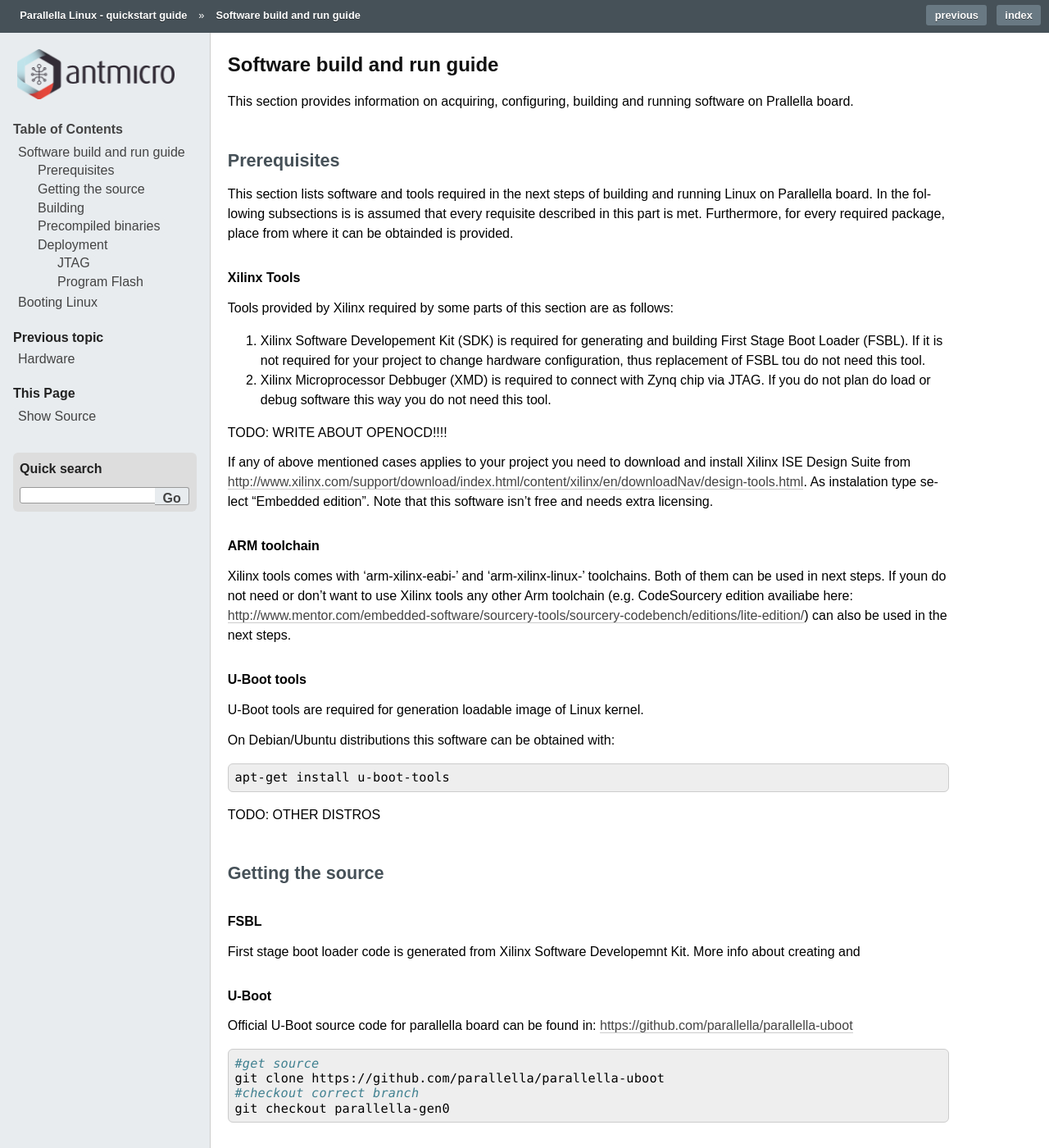
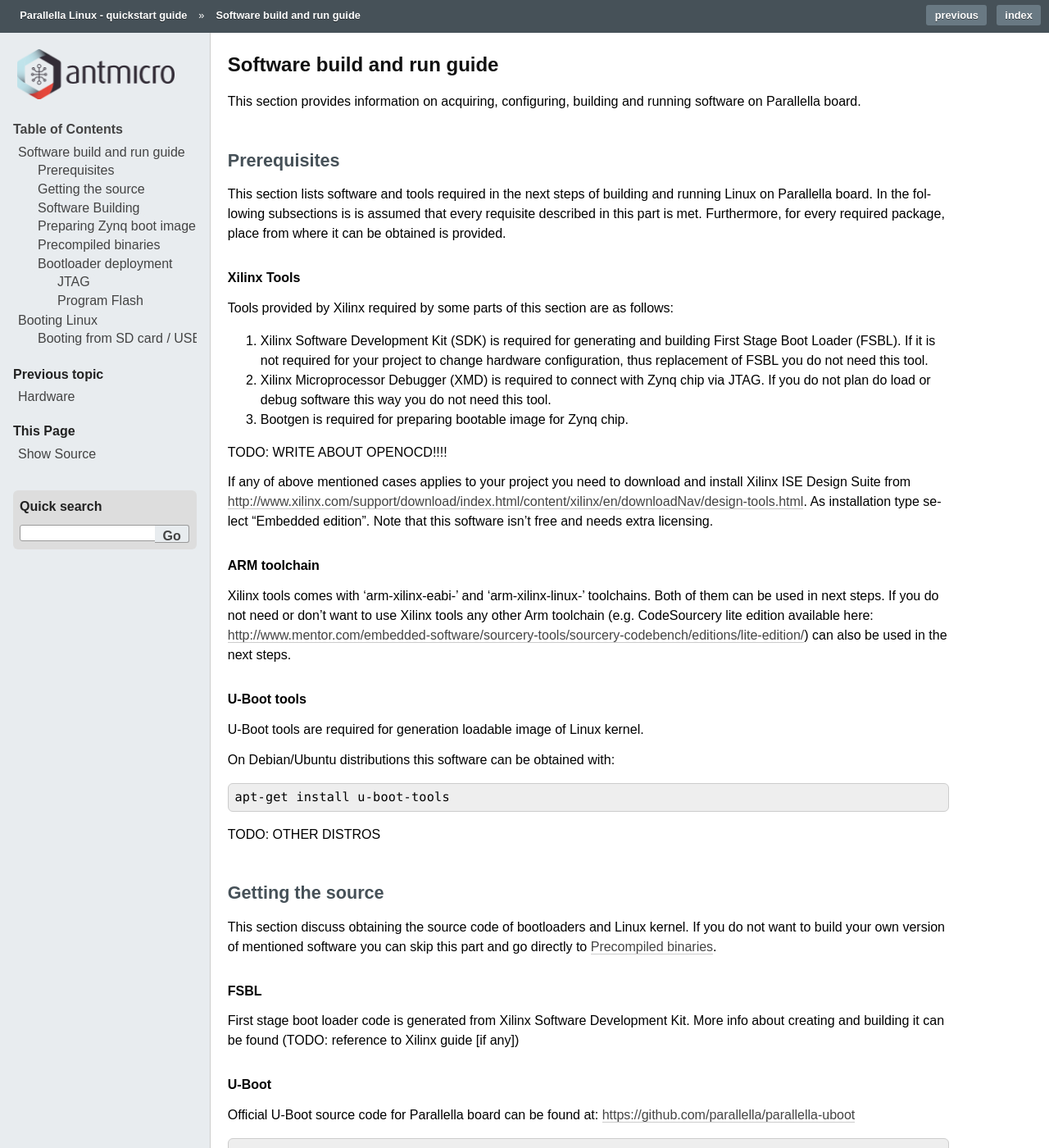
Before and after one commit to antmicro/parallella-quickstart, a Sphinx documentation site: the page built from doc/quickstart-guide/source/software.rst, in a window 1280 px wide and 1400 px high. Shown: the whole window at 82% size. Built offline with Sphinx 7.4.7, drawn with Linux system fonts in a browser that asks for light colours; some of the changed text lies outside the part shown.

Commit message:
software guide first draft

```diff
--- a/doc/quickstart-guide/source/software.rst
+++ b/doc/quickstart-guide/source/software.rst
@@ -1,28 +1,31 @@
 Software build and run guide
 ============================
 
-This section provides information on acquiring, configuring, building and running software on Prallella board.
+This section provides information on acquiring, configuring, building and running software on Parallella board.
 
 Prerequisites
 -------------
 
-This section lists software and tools required in the next steps of building and running Linux on Parallella board. In the following subsections is is assumed that every requisite described in this part is met. Furthermore, for every required package, place from where it can be obtainded is provided.
+This section lists software and tools required in the next steps of building and running Linux on Parallella board. In the following subsections is is assumed that every requisite described in this part is met.
+Furthermore, for every required package, place from where it can be obtained is provided.
 
 .. rubric:: Xilinx Tools
 
 Tools provided by Xilinx required by some parts of this section are as follows:
 
-#. Xilinx Software Developement Kit (SDK) is required for generating and building First Stage Boot Loader (FSBL). If it is not required for your project to change hardware configuration, thus replacement of FSBL tou do not need this tool.
+#. Xilinx Software Development Kit (SDK) is required for generating and building First Stage Boot Loader (FSBL). If it is not required for your project to change hardware configuration, thus replacement of FSBL you do not need this tool.
 
-#. Xilinx Microprocessor Debbuger (XMD) is required to connect with Zynq chip via JTAG. If you do not plan do load or debug software this way you do not need this tool.
+#. Xilinx Microprocessor Debugger (XMD) is required to connect with Zynq chip via JTAG. If you do not plan do load or debug software this way you do not need this tool.
+
+#. Bootgen is required for preparing bootable image for Zynq chip.
 
 TODO: WRITE ABOUT OPENOCD!!!!
 
-If any of above mentioned cases applies to your project you need to download and install Xilinx ISE Design Suite from http://www.xilinx.com/support/download/index.html/content/xilinx/en/downloadNav/design-tools.html. As instalation type select "Embedded edition". Note that this software isn't free and needs extra licensing.
+If any of above mentioned cases applies to your project you need to download and install Xilinx ISE Design Suite from http://www.xilinx.com/support/download/index.html/content/xilinx/en/downloadNav/design-tools.html. As installation type select "Embedded edition". Note that this software isn't free and needs extra licensing.
 
 .. rubric::  ARM toolchain
 
-Xilinx tools comes with 'arm-xilinx-eabi-' and 'arm-xilinx-linux-' toolchains. Both of them can be used in next steps. If youn do not need or don't want to use Xilinx tools any other Arm toolchain (e.g. CodeSourcery edition availiabe here: http://www.mentor.com/embedded-software/sourcery-tools/sourcery-codebench/editions/lite-edition/) can also be used in the next steps.
+Xilinx tools comes with 'arm-xilinx-eabi-' and 'arm-xilinx-linux-' toolchains. Both of them can be used in next steps. If you do not need or don't want to use Xilinx tools any other Arm toolchain (e.g. CodeSourcery lite edition available here: http://www.mentor.com/embedded-software/sourcery-tools/sourcery-codebench/editions/lite-edition/) can also be used in the next steps.
 
 .. rubric:: U-Boot tools
 
@@ -36,16 +39,22 @@
 
 TODO: OTHER DISTROS
 
+.. _source:
+
 Getting the source
 ------------------
 
+This section discuss obtaining the source code of bootloaders and Linux kernel.
+If you do not want to build your own version of mentioned software you can skip this part and go directly to :ref:`binaries`.
+
 .. rubric:: FSBL
 
-First stage boot loader code is generated from Xilinx Software Developemnt Kit. More info about creating and
+First stage boot loader code is generated from Xilinx Software Development Kit.
+More info about creating and building it can be found (TODO: reference to Xilinx guide [if any])
 
 .. rubric:: U-Boot
 
-Official U-Boot source code for parallella board can be found in: https://github.com/parallella/parallella-uboot
+Official U-Boot source code for Parallella board can be found at: https://github.com/parallella/parallella-uboot
 
 .. code-block:: bash
 
@@ -56,23 +65,27 @@
 
 .. rubric:: Linux
 
-Official Linux source code for parallella board can be found in: https://github.com/antmicro/linux-parallella
+Official Linux source code for Parallella board can be found at: https://github.com/antmicro/linux-parallella
 
 .. code-block:: bash
 
    #get source
    git clone https://github.com/antmicro/linux-parallella
-   #checkuot correct branch
+   #checkout correct branch
    git checkout parallella-linux3.9
 
-Building
---------
+.. _build:
+
+Software Building
+-----------------
+
+This section discuss building bootloaders and Linux kernel from source obtained previously. If you do not want to build your own version of mentioned software you can skip this part and go directly to :ref:`binaries`.
 
 .. rubric:: First Stage Bootloader (FSBL)
 
-Reference official Xilinx guide
+TODO: Reference official Xilinx guide
 
-.. rubric:: Build environent setup
+.. rubric:: Build environment setup
 
 Before attempting to build U-Boot and Linux kernel image you must configure build environment. This can be done with following procedure
 
@@ -107,14 +120,60 @@
    #build kernel image
    make [-jX] uImage
 
+.. _bootgen:
+
+Preparing Zynq boot image
+-------------------------
+
+This section describes preparation of Zynq boot image that can be write into onboard flash memory of Parallella board. If you do not plan to change bootloader you can skip this section. Bootgen tool requires .bif input file describing boot image layout. An example of bif file is listed below:
+
+.. code-block:: bif
+
+   the_ROM_image:
+        {
+        [bootloader]/path/to/fsbl.elf
+        /path/to/u-boot.elf
+        }
+
+With this bif configuration simple boot image containing only first and second stage bootloader (FSBL and U-Boot) can be build with below command:
+
+.. code-block:: bash
+
+   bootgen -image /path/to/image.bif -o i parallella.bin
+
+Result file ("parallella.bin") is bootable image that can be program into Parallella onboard flash memory. More information about using bootgen and creating Zynq boot images can be found in `Zynq-7000 All Programmable SoC Software Developers Guide <http://www.xilinx.com/support/documentation/user_guides/ug821-zynq-7000-swdev.pdf>`_.
+
+.. _binaries:
+
 Precompiled binaries
 --------------------
 
-Deployment
-----------
+TODO: Reference binaries repository
+
+Repository file list:
+* fsbl.elf - compiled First Stage Boot Loader
+* u-boot.elf - compiled U-Boot
+* uImage - Linux kernel image (u-boot loadable format)
+* devicetree.dtb - compiled device tree for the Parallella board
+* parallella.bit - Zynq bitstream
+* parallella.bit.bin - Zynq bitstream (u-boot loadable format)
+
+Bootloader deployment
+---------------------
+
+This section describes deployment procedure of previously compiled or downloaded bootloaders binaries. There are two ways of getting run new bootloader software on Parallella board:
+
+#. Program flash with new Zynq boot image file see :ref:`flashing`.
+#. Download and run bootloader via JTAG connection see :ref:`jtag`.
+
+.. note:: If you plan to re flash device you need to have proper Zynq boot image see :ref:`bootgen` or :ref:`binaries`
+
+.. _jtag:
 
 JTAG
 ++++
+
+.. note:: JTAG deploy requires use of Xilinx Platform Cable to connect to the Parallella board.
 
 #. Run xmd
 
@@ -144,13 +203,69 @@
       load
       c
 
+.. _flashing:
 
 Program Flash
 +++++++++++++
 
-Reference to or rewrite parallella guide ...
+.. warning:: Reprogramming flash with incompatible Zynq boot image may result in inability to use the Parallella board. Moreover, during flashing, stable power supply must be assured.
+
+.. note:: If board was programmed with wrong Boot image or there was other problem during flashing it still can be bring up using JTAG procedure (see :ref:`jtag`).
+
+U-Boot delivered with the Parallella board can be used for re-flashing the board. Binary available from repository (:ref:`binaries`) or build (:ref:`build`) from github source (:ref:`source`) has also this functionality. If you changed default bootloader and it do not provide this feature you can still run default official Parallella U-Boot via JTAG (:ref:`jtag`) or by loading it with your current bootloader.
+
+To re-flash the Parallella board using official U-Boot follow these steps:
+
+#. Remove SD card from the slot.
+#. Power up the board - U-Boot should start, and lack of SD card will prevent it from booting linux.
+#. Put SD card into the slot.
+#. Run following commands in U-Boot prompt.
+
+   * Initialize mmc subsystem
+
+     .. code-block::u-boot
+
+        mmc info
+
+   * Load Zynq boot image from first partition (FAT formatted) into RAM memory (make sure the image file is present on the SD card)
+
+     .. code-block:: u-boot
+
+        fatload mmc 0 <boot_image_name> 0x4000000
+
+   * Initialize spi flash subsystem
+
+     .. code-block:: u-boot
+
+        sf probe 0 0 0
+
+   * Erase whole flash memory
+
+     .. code-block:: u-boot
+
+        sf erase 0 0x1000000
+
+   * Program the flash memory
+
+     .. code-block:: u-boot
+
+        sf write 0x4000000 0 <boot_image_length>
+
+#. Power cycle the board.
+
+.. note:: Boot image length is displayed when file is loaded into RAM memory from SD card.
+
+
+.. _booting:
 
 Booting Linux
 =============
 
-Put it all on SD card and run ...
+This section discuss few (of many possible) ways of booting Linux on the Parallella board. If you are interested in general boot procedure of Zynq based device refer to `Zynq-7000 All Pr    ogrammable SoC Software Developers Guide <http://www.xilinx.com/support/documentation/user_guides/ug821-zynq-7000-swdev.pdf>`_.
+
+Booting from SD card / USB drive
+--------------------------------
+
+Copy uImage, parallella.bit.bin and devicetree.dtb files onto first partition of SD card (FAT formatted), insert card into the board and power up it. Unpack Linux root file system onto USB drive or second partition of SD card (ext formatted).
+
+.. note:: Remember of setting proper boot device address in bootargs (/dev/sdaX for USB drive boot or /dev/mmcblk0pX for SD card)
```
Also changed, not shown: other parts of doc/quickstart-guide/source/software.rst (+1 -1 lines), doc/quickstart-guide/source/hardware.rst (line endings or trailing spaces).
